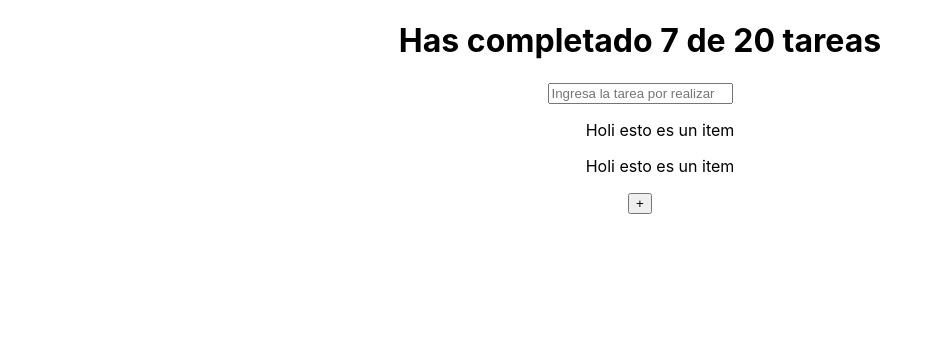
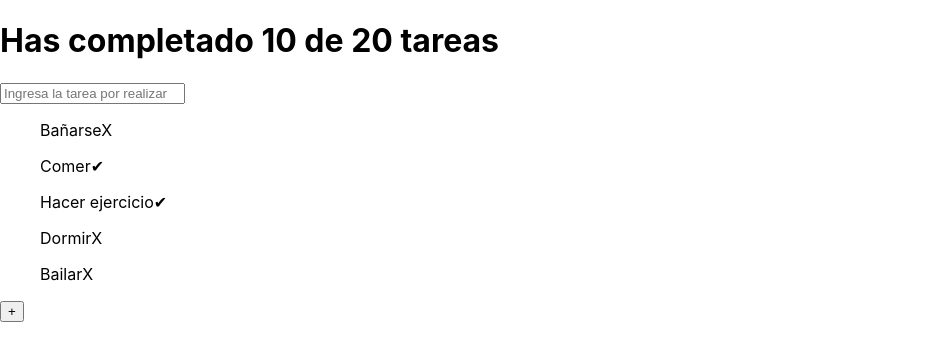
Before and after one commit to Ali-2121/Curso-de-React.js, a React (Create React App) app: page / in a window 1280 px wide. Shown: the top 360 px of the page, without its empty margins (0-943 px from the left). Built offline with nearby package versions, Linux system fonts and the light colour scheme.

Commit message:
Clase 4: Usando props para hacer dinámico el texto que se muestra en cada item

```diff
--- a/src/App.js
+++ b/src/App.js
@@ -1,3 +1,4 @@
+import React from 'react';
 import { TodoCounter } from './Components/TodoCounter';
 import { TodoSearch } from './Components/TodoSearch';
 import { TodoList } from './Components/TodoList';
@@ -6,21 +7,35 @@ import { CreateTodoButton } from './Components/CreateTodoButton';
 import './App.css';
 
 function App() {
+
+  const defaultTodos = [
+    {text:'Bañarse', completed: false},
+    {text:'Comer', completed: true},
+    {text:'Hacer ejercicio', completed: true},
+    {text:'Dormir', completed: false},
+    {text:'Bailar', completed: false}
+  ]
+
   return (
-    <div className="App">
+    //React.Fragment Permite tener un contenedor de todos nuestros compoenentes
+    <React.Fragment>
 
-      <TodoCounter/>
+      <TodoCounter completed={10} total={20}/>
       <TodoSearch/>
 
       <TodoList>
-        <TodoItem/>
-        <TodoItem/>
+        {defaultTodos.map( todo =>(
+          <TodoItem
+            key={todo.text}
+            text={todo.text}
+            completed={todo.completed}
+          />
+        ))}
       </TodoList>
 
       <CreateTodoButton/>
+    </React.Fragment>
 
-
-    </div>
   );
 }
 
--- a/src/Components/TodoCounter.js
+++ b/src/Components/TodoCounter.js
@@ -1,7 +1,14 @@
-function TodoCounter() {
+/* Las props son objetos de forma interna
+La forma de enviar props, puede ser completa o por medio de destructuración
+ejemplos:
+  function TodoCounter(props)
+De esta forma por dentro del componente puedes llamar a sus propiedades
+  function TodoCounter({ total, completed })
+De esta forma, solo las llamas dentro del código donde las necesites */
+function TodoCounter({ total, completed }) {
     return(
       <h1>
-        Has completado 7 de 20 tareas
+        Has completado {completed} de {total} tareas
       </h1>
 
     )
--- a/src/Components/TodoItem.js
+++ b/src/Components/TodoItem.js
@@ -1,8 +1,9 @@
 
-function TodoItem() {
+function TodoItem(props) {
     return(
       <p>
-        Holi esto es un item
+       {props.text}
+       <span>{props.completed? '✔': 'X'}</span>
       </p>
 
     )
--- a/src/Components/TodoList.js
+++ b/src/Components/TodoList.js
@@ -1,5 +1,6 @@
-//import { TodoItem } from './TodoItem'
-
+/* .children
+Es una propiedad que todos los componentes en react tienen si tienen un componente o elemento dentro y todo lo toma como children
+ */
 function TodoList(props) {
     return(
       <ul>
```
